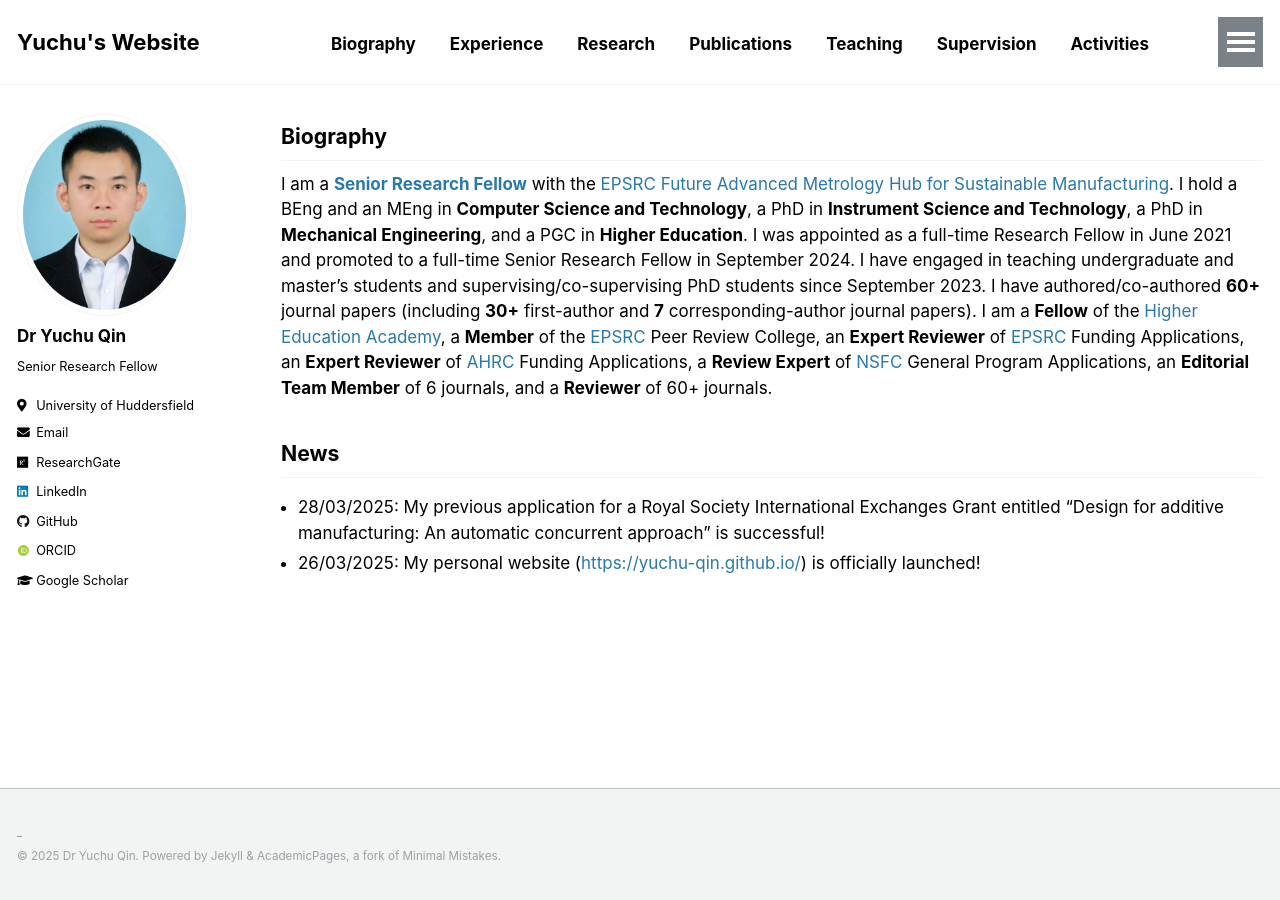
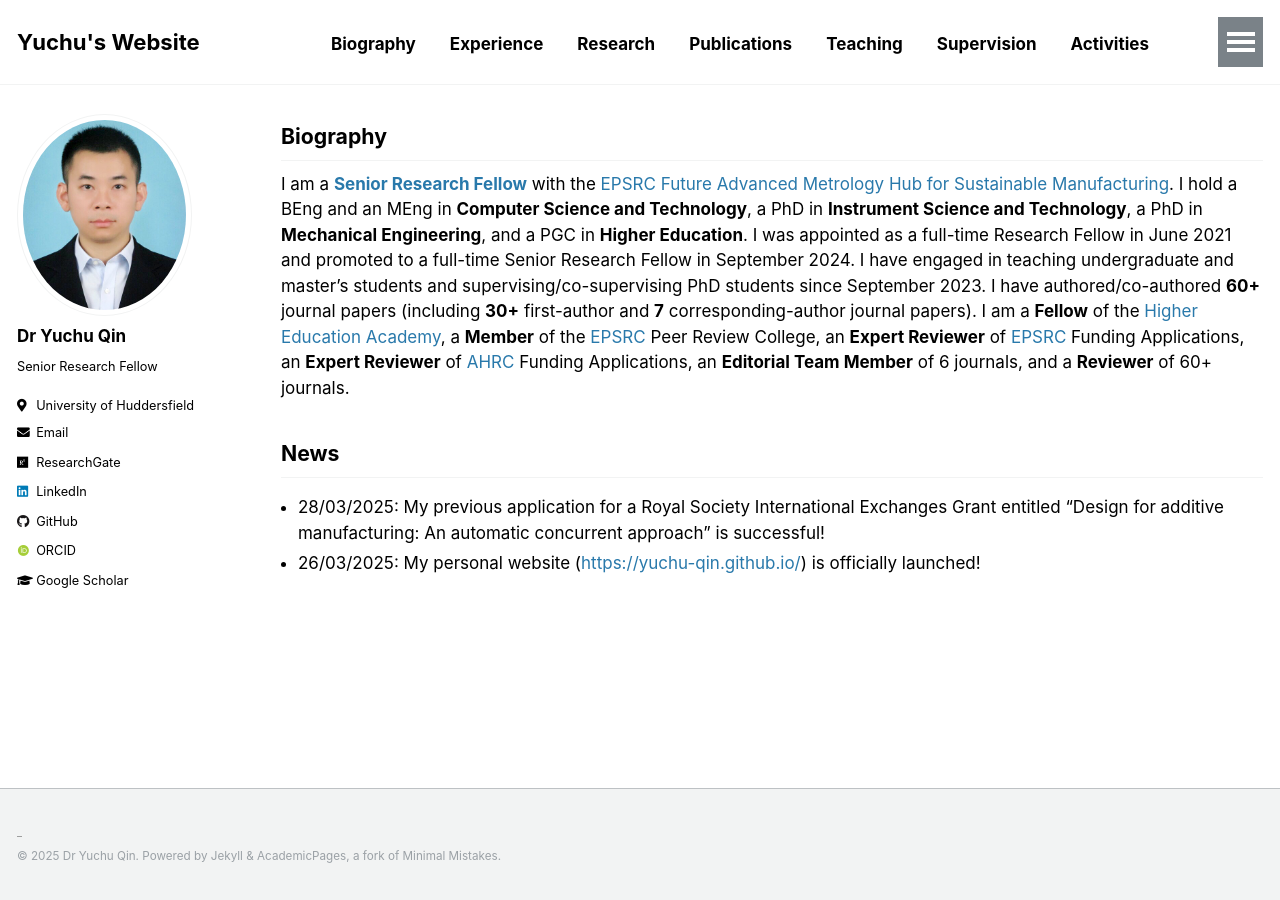
Before and after one commit to yuchu-qin/yuchu-qin.github.io, a Jekyll site: the page built from _pages/index.md, in a window 1280 px wide. Built offline with Jekyll 4.4.1, drawn with Linux system fonts in a browser that asks for light colours; some web fonts are replaced; our own code applies the rules of GitHub Pages for plain Markdown files.

Commit message:
Update index.md

```diff
--- a/_pages/index.md
+++ b/_pages/index.md
@@ -4,7 +4,7 @@ author_profile: true
 ---
 
 ## Biography
-I am a [**Senior Research Fellow**](https://pure.hud.ac.uk/en/persons/yuchu-qin) with the [EPSRC Future Advanced Metrology Hub for Sustainable Manufacturing](https://research.hud.ac.uk/institutes-centres/cpt/). I hold a BEng and an MEng in **Computer Science and Technology**, a PhD in **Instrument Science and Technology**, a PhD in **Mechanical Engineering**, and a PGC in **Higher Education**. I was appointed as a full-time Research Fellow in June 2021 and promoted to a full-time Senior Research Fellow in September 2024. I have engaged in teaching undergraduate and master’s students and supervising/co-supervising PhD students since September 2023. I have authored/co-authored **60+** journal papers (including **30+** first-author and **7** corresponding-author journal papers). I am a **Fellow** of the [Higher Education Academy](https://www.advance-he.ac.uk/), a **Member** of the [EPSRC](https://www.ukri.org/councils/epsrc/) Peer Review College, an **Expert Reviewer** of [EPSRC](https://www.ukri.org/councils/epsrc/) Funding Applications, an **Expert Reviewer** of [AHRC](https://www.ukri.org/councils/ahrc/) Funding Applications, a **Review Expert** of [NSFC](https://www.nsfc.gov.cn/english/site_1/index.html) General Program Applications, an **Editorial Team Member** of 6 journals, and a **Reviewer** of 60+ journals.
+I am a [**Senior Research Fellow**](https://pure.hud.ac.uk/en/persons/yuchu-qin) with the [EPSRC Future Advanced Metrology Hub for Sustainable Manufacturing](https://research.hud.ac.uk/institutes-centres/cpt/). I hold a BEng and an MEng in **Computer Science and Technology**, a PhD in **Instrument Science and Technology**, a PhD in **Mechanical Engineering**, and a PGC in **Higher Education**. I was appointed as a full-time Research Fellow in June 2021 and promoted to a full-time Senior Research Fellow in September 2024. I have engaged in teaching undergraduate and master’s students and supervising/co-supervising PhD students since September 2023. I have authored/co-authored **60+** journal papers (including **30+** first-author and **7** corresponding-author journal papers). I am a **Fellow** of the [Higher Education Academy](https://www.advance-he.ac.uk/), a **Member** of the [EPSRC](https://www.ukri.org/councils/epsrc/) Peer Review College, an **Expert Reviewer** of [EPSRC](https://www.ukri.org/councils/epsrc/) Funding Applications, an **Expert Reviewer** of [AHRC](https://www.ukri.org/councils/ahrc/) Funding Applications, an **Editorial Team Member** of 6 journals, and a **Reviewer** of 60+ journals.
 
 ## News
 - 28/03/2025: My previous application for a Royal Society International Exchanges Grant entitled "Design for additive manufacturing: An automatic concurrent approach" is successful!
```
